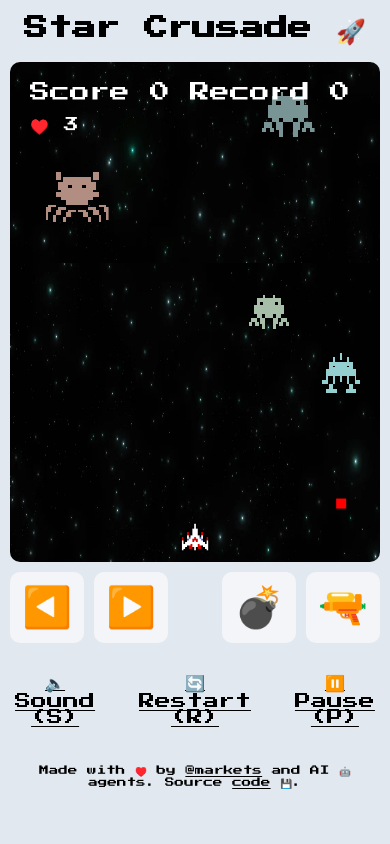
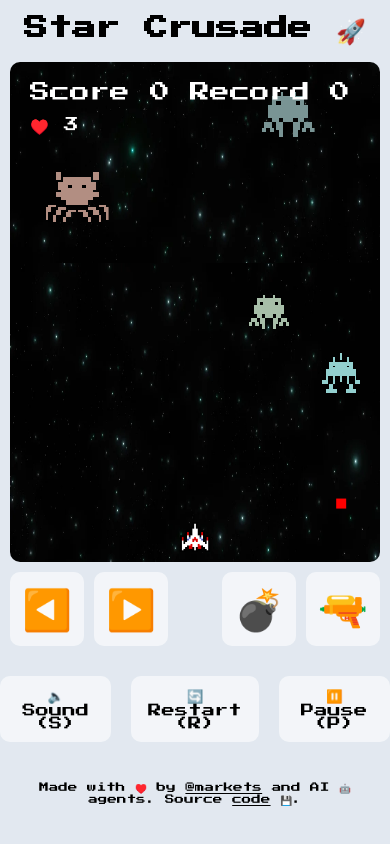
Before and after one commit to markets/star-crusade, a website: page src/index.html in a window 390 px wide. Drawn offline with Linux system fonts and the light colour scheme.

Commit message:
more tweaks

```diff
--- a/src/game.js
+++ b/src/game.js
@@ -877,11 +877,6 @@ function resizeCanvas() {
     // On mobile, prioritize using available height while keeping reasonable proportions
     cssH = Math.floor(maxH)
     cssW = Math.floor(Math.min(maxW, cssH * aspectRatio))
-    // If width constraint forces height to be much smaller, adjust aspect ratio slightly
-    if (cssW < maxW && cssH < maxH * 0.8) {
-      cssW = Math.floor(maxW)
-      cssH = Math.floor(cssW / aspectRatio)
-    }
   } else {
     // Desktop: maintain strict aspect ratio
     const widthFromHeight = maxH * aspectRatio
--- a/src/index.html
+++ b/src/index.html
@@ -20,21 +20,21 @@
 
   <div id="mobile-controls">
     <div class="movement-controls">
-      <button id="left-btn"><span class="icon">◀️</span></button>
-      <button id="right-btn"><span class="icon">▶️</span></button>
+      <button id="left-btn">◀️</button>
+      <button id="right-btn">▶️</button>
     </div>
     <div class="action-controls">
-      <button id="bomb-btn"><span class="icon">💣</span></button>
-      <button id="shoot-btn"><span class="icon">🔫</span></button>
+      <button id="bomb-btn">💣</button>
+      <button id="shoot-btn">🔫</button>
     </div>
   </div>
 
   <p id="controls-text">◀️▶️ ARROWS 🔫 SPACE 💣 B</p>
 
   <div id="options">
-    <a href="#" id="sound-btn"><span class="icon">🔈</span> Sound (S)</a>
-    <a href="#" id="restart-btn"><span class="icon">🔄</span> Restart (R)</a>
-    <a href="#" id="pause-btn"><span class="icon">⏸️</span> Pause (P)</a>
+    <button id="sound-btn">🔈 Sound (S)</button>
+    <button id="restart-btn">🔄 Restart (R)</button>
+    <button id="pause-btn">⏸️ Pause (P)</button>
   </div>
 
   <div id="footer">
--- a/src/styles.css
+++ b/src/styles.css
@@ -12,11 +12,12 @@ a {
 
 button {
   background-color: rgba(255, 255, 255, 0.6);
+  font-family: inherit;
   border-color: transparent;
   border-radius: 10px;
-  font-size: 40px;
   padding: 10px;
   display: flex;
+  align-items: center;
 }
 
 #canvas-container {
@@ -42,11 +43,19 @@ canvas {
   box-sizing: border-box;
 }
 
+#mobile-controls button {
+  font-size: 40px;
+}
+
 #options {
   margin-top: 30px;
   display: flex;
   gap: 20px;
   justify-content: center;
+}
+
+#options a {
+  display: inline-flex;
 }
 
 #footer {
```
